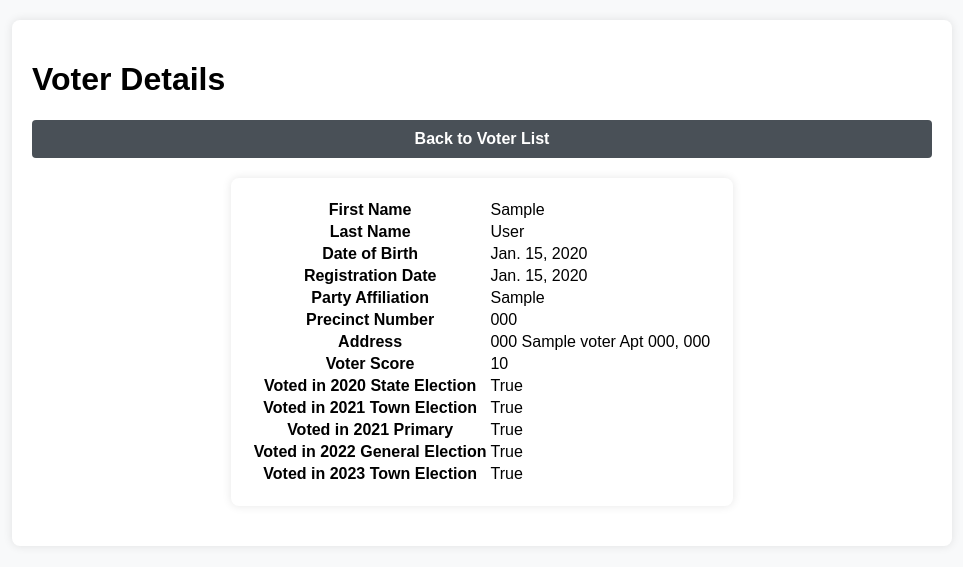
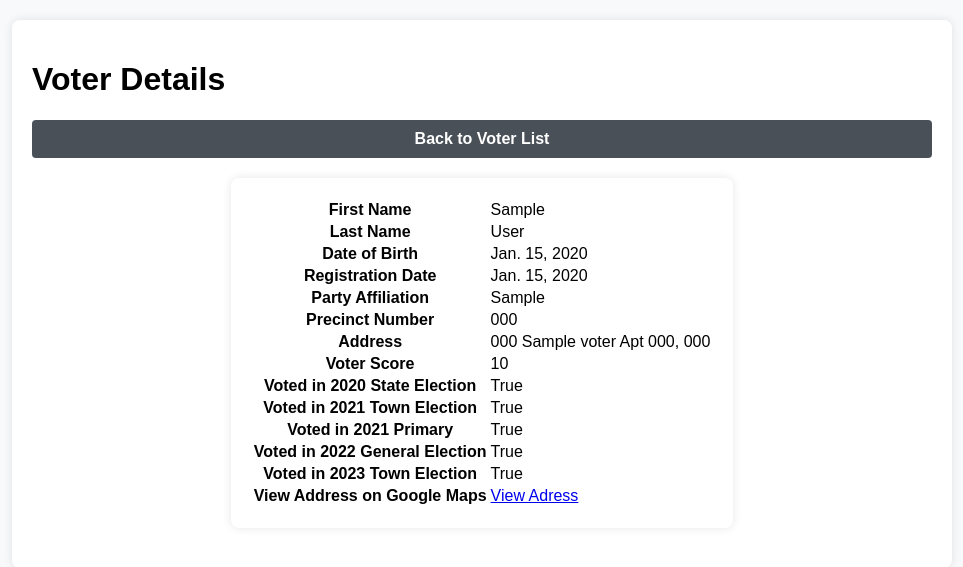
Before and after one commit to Hengsheng-Liu/cs-412, a Django app: page /voter_analytics/voter/1/ in a window 1280 px wide. Shown: the top 567 px of the page, without its empty margins (158-1121 px from the left). Run offline with Django 5.2, Linux system fonts and the light colour scheme; tables that the repository leaves empty hold one stand-in row (values such as "Sample post").

Commit message:
add link

```diff
--- a/voter_analytics/templates/voter_detail.html
+++ b/voter_analytics/templates/voter_detail.html
@@ -31,6 +31,7 @@
             <tr><th>Voted in 2021 Primary</th><td>{{ voter.v21primary }}</td></tr>
             <tr><th>Voted in 2022 General Election</th><td>{{ voter.v22general }}</td></tr>
             <tr><th>Voted in 2023 Town Election</th><td>{{ voter.v23town }}</td></tr>
+            <tr><th>View Address on Google Maps</th><td><a href="https://www.google.com/maps/search/?api=1&query={{ voter.street_number }}+{{ voter.street_name }}+{{ voter.zip_code }}" target="_blank">View Adress</a></td></tr>
         </table>
     </div>
 </body>
```
